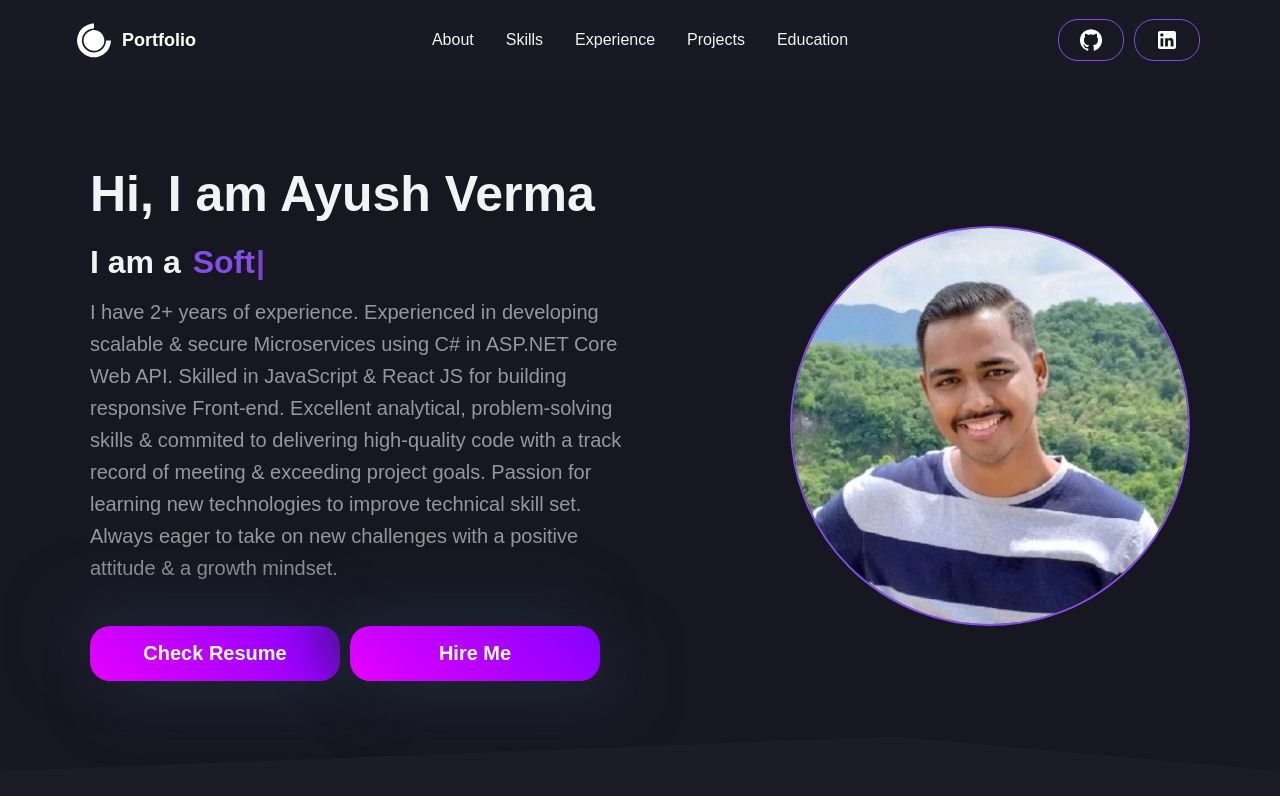
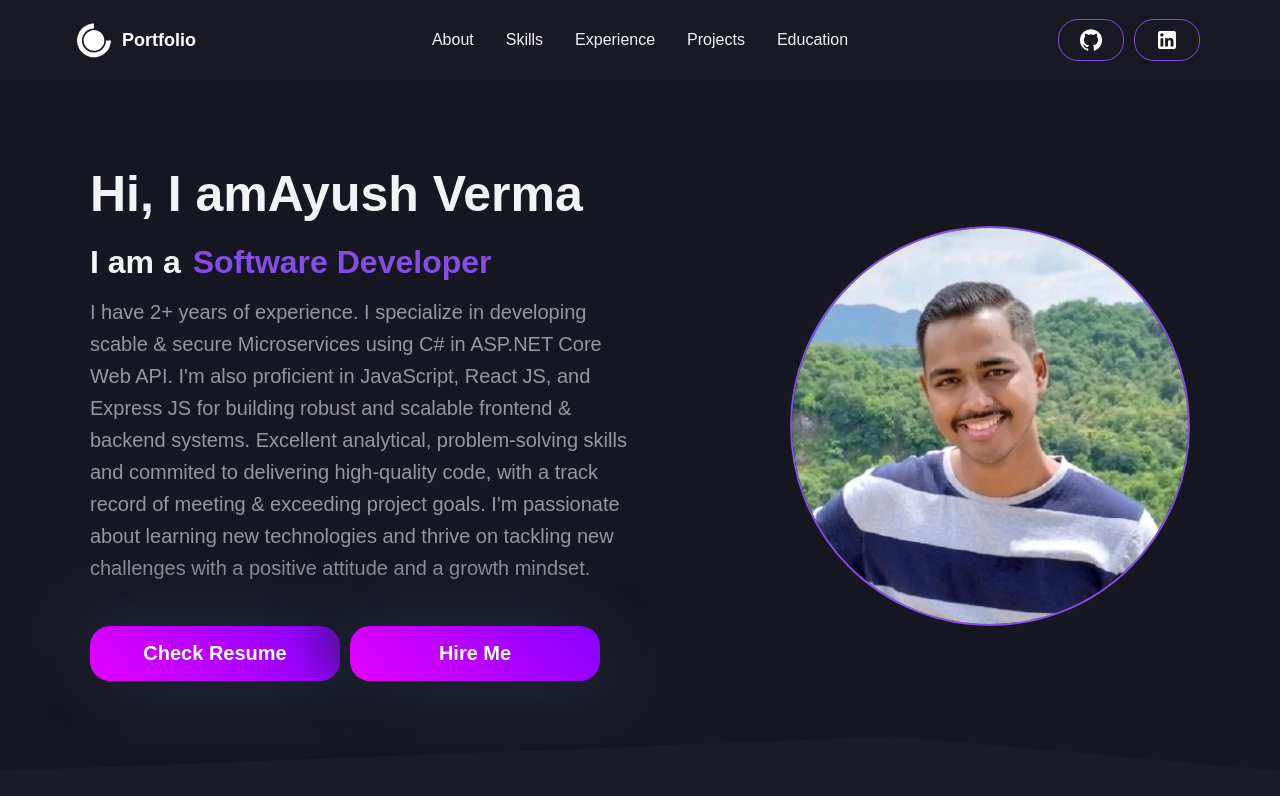
Before and after one commit to Ayush1099/Portfolio, a React (Create React App) app: page / in a window 1280 px wide. Shown: the top 796 px of the page. Built offline with nearby package versions, Linux system fonts and the light colour scheme.

Commit message:
Changes in Bio and About Section

```diff
--- a/src/App.js
+++ b/src/App.js
@@ -4,7 +4,7 @@ import { darkTheme, Body, Wrapper } from './utils/Themes.js'
 import Navbar from "./components/Navbar/Navbar.js";
 import './App.css';
 import { BrowserRouter as Router } from 'react-router-dom';
-import HeroSection from "./components/HeroSection/Hero.js";
+import About from "./components/About/About.js";
 import Skills from "./components/Skills/Skills.js";
 import Projects from "./components/Projects/Projects.js";
 import Contact from "./components/Contact/Contact.js";
@@ -20,7 +20,7 @@ function App() {
       <Router >
         <Navbar />
         <Body>
-          <HeroSection />
+          <About />
           <Wrapper>
             <Skills />
             <Experience />
--- a/src/components/About/About.js
+++ b/src/components/About/About.js
@@ -1,9 +1,33 @@
 import React from 'react'
+import { HeroContainer, HeroLeftContainer, Img, HeroRightContainer, HeroInnerContainer, TextLoop, Title, Span, SubTitle, ResumeButton } from './AboutStyle'
+import HeroImg from '../../images/MyImage.jpeg'
+import { Bio } from '../../data/constants';
 
 const About = () => {
-  return (
-    <div>About</div>
-  )
+    const handleHireMeClick = () => {
+      window.location.href = `mailto:${Bio.emailId}`;
+    };
+    return (
+        <div id="about">
+            <HeroContainer>
+                <HeroInnerContainer >
+                    <HeroLeftContainer id="Left">
+                        <Title>Hi, I am{Bio.name}</Title>
+                        <TextLoop>
+                            I am a
+                            <Span>{Bio.roles}</Span>
+                        </TextLoop>
+                        <SubTitle>{Bio.description}</SubTitle>
+                        <ResumeButton href={Bio.resume} target='display'>Check Resume</ResumeButton>
+                        <ResumeButton onClick={handleHireMeClick} target='display'>Hire Me</ResumeButton>
+                    </HeroLeftContainer>
+                    <HeroRightContainer id="Right">
+                        <Img src={HeroImg} alt="hero-image" />
+                    </HeroRightContainer>
+                </HeroInnerContainer>
+            </HeroContainer>
+        </div>
+    )
 }
 
-export default About;
+export default About
--- a/src/components/HeroSection/Hero.js
+++ /dev/null
@@ -1,42 +0,0 @@
-import React from 'react'
-import { HeroContainer, HeroLeftContainer, Img, HeroRightContainer, HeroInnerContainer, TextLoop, Title, Span, SubTitle, ResumeButton } from './HeroStyle'
-import HeroImg from '../../images/MyImage.jpeg'
-import Typewriter from 'typewriter-effect';
-import { Bio } from '../../data/constants';
-
-const HeroSection = () => {
-    const handleHireMeClick = () => {
-      window.location.href = `mailto:${Bio.emailId}`;
-    };
-    return (
-        <div id="about">
-            <HeroContainer>
-                <HeroInnerContainer >
-                    <HeroLeftContainer id="Left">
-                        <Title>Hi, I am {Bio.name}</Title>
-                        <TextLoop>
-                            I am a
-                            <Span>
-                                <Typewriter
-                                    options={{
-                                        strings: Bio.roles,
-                                        autoStart: true,
-                                        loop: true,
-                                    }}
-                                />
-                            </Span>
-                        </TextLoop>
-                        <SubTitle>{Bio.description}</SubTitle>
-                        <ResumeButton href={Bio.resume} target='display'>Check Resume</ResumeButton>
-                        <ResumeButton onClick={handleHireMeClick} target='display'>Hire Me</ResumeButton>
-                    </HeroLeftContainer>
-                    <HeroRightContainer id="Right">
-                        <Img src={HeroImg} alt="hero-image" />
-                    </HeroRightContainer>
-                </HeroInnerContainer>
-            </HeroContainer>
-        </div>
-    )
-}
-
-export default HeroSection
--- a/src/data/constants.js
+++ b/src/data/constants.js
@@ -6,7 +6,7 @@ export const Bio = {
   name: "Ayush Verma",
   roles: "Software Developer",
   description:
-    "I have 2+ years of experience. Experienced in developing scalable & secure Microservices using C# in ASP.NET Core Web API. Skilled in JavaScript & React JS for building responsive Front-end. Excellent analytical, problem-solving skills & commited to delivering high-quality code with a track record of meeting & exceeding project goals. Passion for learning new technologies to improve technical skill set. Always eager to take on new challenges with a positive attitude & a growth mindset.",
+    "I have 2+ years of experience. I specialize in developing scable & secure Microservices using C# in ASP.NET Core Web API. I'm also proficient in JavaScript, React JS, and Express JS for building robust and scalable frontend &  backend systems. Excellent analytical, problem-solving skills and commited to delivering high-quality code, with a track record of meeting & exceeding project goals. I'm passionate about learning new technologies and thrive on tackling new challenges with a positive attitude and a growth mindset.",
   github: "https://github.com/Ayush1099",
   resume: "https://drive.google.com/file/d/1Cfvr6fqGU1poEeJmeHXRHBAbcNRngY2A/view?usp=sharing",
   linkedin: "https://www.linkedin.com/in/ayush-verma-110283190/",
```
Also changed, not shown: src/components/About/AboutStyle.js (renamed from src/components/HeroSection/HeroStyle.js).
